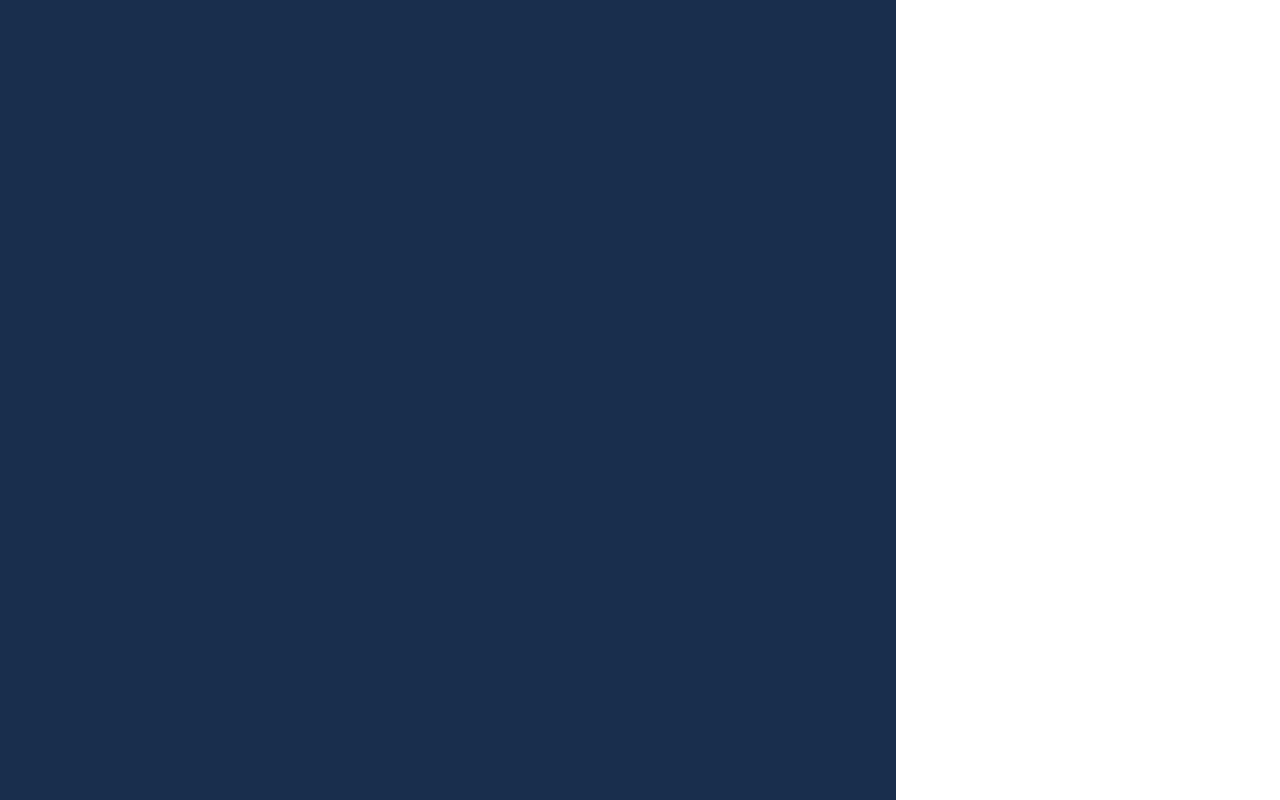
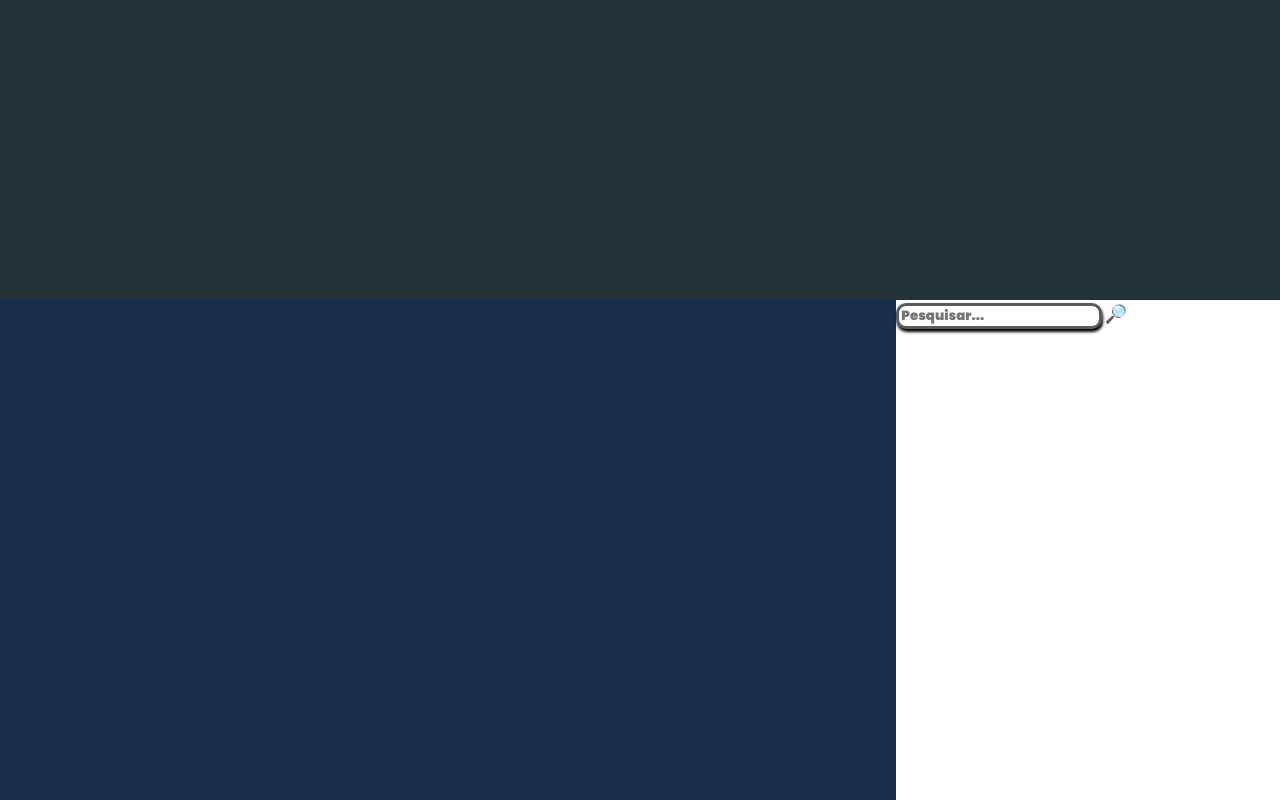
Before and after one commit to PRUVINELLI123/Nosso-Site, a plain HTML site: page index.html in a window 1280 px wide. Shown: the top 800 px of the page. Drawn offline with Linux system fonts and the light colour scheme.

Commit message:
Input...
Fiz uma barra de pesquisa

Co-Authored-By: Leonardo <134066125+LeonardoGStrey@users.noreply.github.com>
Co-Authored-By: Pedro Pruvinelli  <134637148+PRUVINELLI123@users.noreply.github.com>
Co-Authored-By: Lucas O.Gonçalves <134063912+lucastuia@users.noreply.github.com>

```diff
--- a/index.html
+++ b/index.html
@@ -9,9 +9,9 @@
 <body>
     <script src="./script.js"></script>
 
-    <body>
+    <header>
 
-    </body>
+    </header>
 
     <main>
         <article>
@@ -19,6 +19,8 @@
         </article>
 
         <aside>
+            <input type="text" name="nome" id="nome" placeholder=" Pesquisar...">
+            <button id="nome1">🔎</button>
 
         </aside>
     </main>
--- a/style.css
+++ b/style.css
@@ -42,6 +42,20 @@ aside{
     float: left;
     background-color: var(--branco);
 }
+#nome{
+    height: 20px;
+    width: 200px;
+    border-radius: 10px;
+    border: solid rgb(91, 91, 91);
+    box-shadow: black 1px 3px 3px;
+}
+#nome1{
+    height: 18px;
+    font-size: 18px;
+    border-radius: 2px;
+    border: none;
+    background-color: white;
+}
 footer{
     width: 100%;
     height: 150px;
```
